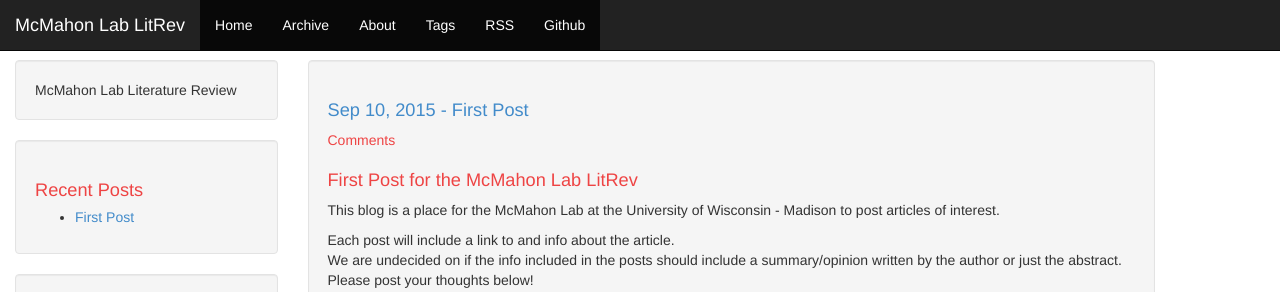
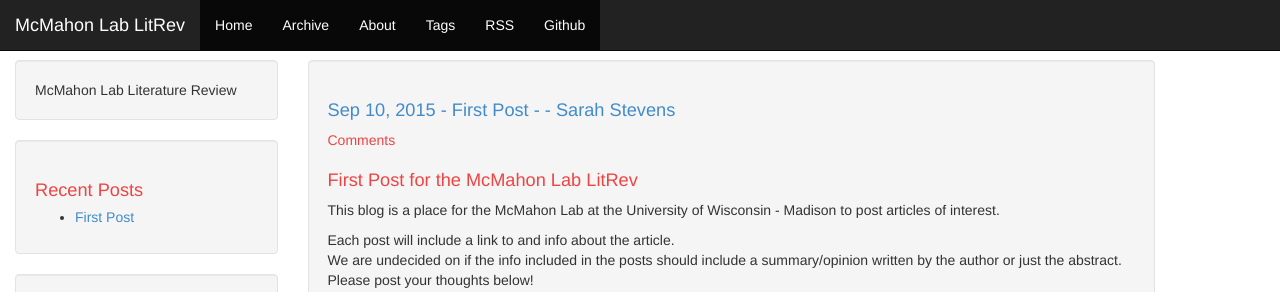
Before and after one commit to celawson87/LitRev, a Jekyll site: the page built from _posts/2015-09-10-first-post.md, in a window 1280 px wide. Shown: the top 292 px of the page. Built offline with Jekyll 4.4.1, drawn with Linux system fonts in a browser that asks for light colours; nearby versions of some CDN libraries; library files that are not in the unit come from our copies; Markdown is read by kramdown in place of the engine named in the settings; comment, search, counter and statistics services are not loaded.

```diff
--- a/_layouts/post.html
+++ b/_layouts/post.html
@@ -8,7 +8,7 @@
         <div class="col-md-9">
           <div class="article">
             <div class="well">
-                <h1><a href="{{ site.baseurl}}{{ page.url }}">{{ page.date | date: "%b %-d, %Y" }} - {{ page.title }}</a></h1>
+                <h1><a href="{{ site.baseurl}}{{ page.url }}">{{ page.date | date: "%b %-d, %Y" }} - {{ page.title }} - - {{ page.author }}</a></h1>
             {% if site.comments == true and page.comments == true and site.disqus != '' %}
                 <p class="author"><a href="#disqus_thread">Comments</a></p>
             {% endif %}
```
